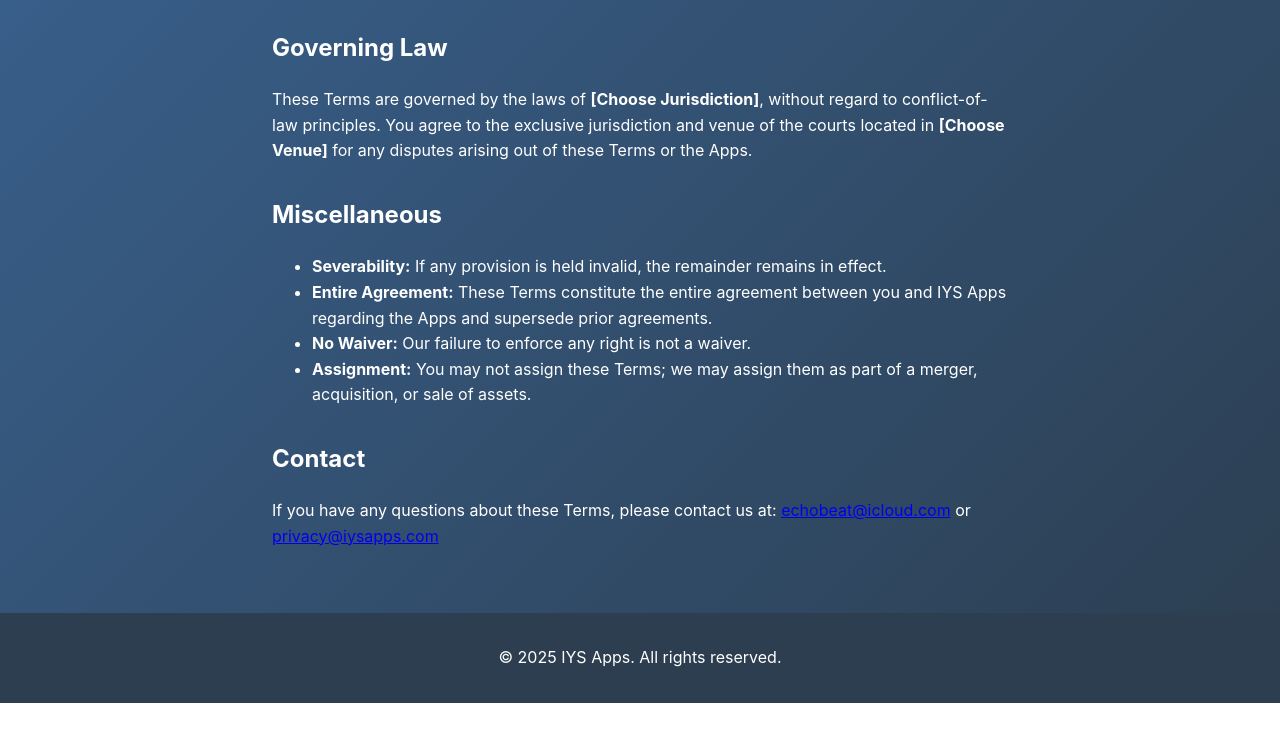
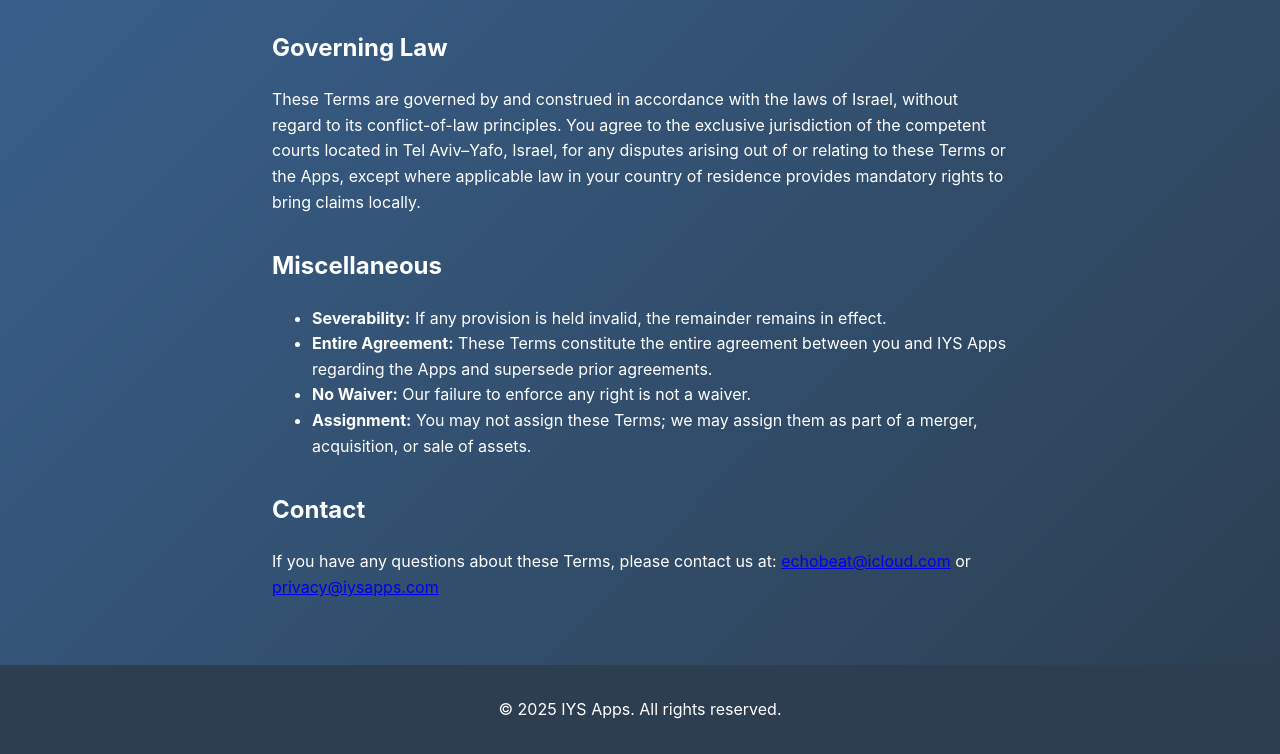
Before and after one commit to idansch/idansch.github.io, a plain HTML site: page terms.html in a window 1280 px wide. Shown: the part 3049-3803 px from the top of the page. Before the commit the page ends 3752 px from the top, so only its background shows below. Drawn offline with Linux system fonts and the light colour scheme.

Commit message:
updated governed law location details

```diff
--- a/terms.html
+++ b/terms.html
@@ -156,7 +156,7 @@
 
         <div class="terms-section">
             <h2>Governing Law</h2>
-            <p>These Terms are governed by the laws of <strong>[Choose Jurisdiction]</strong>, without regard to conflict-of-law principles. You agree to the exclusive jurisdiction and venue of the courts located in <strong>[Choose Venue]</strong> for any disputes arising out of these Terms or the Apps.</p>
+            <p>These Terms are governed by and construed in accordance with the laws of Israel, without regard to its conflict-of-law principles. You agree to the exclusive jurisdiction of the competent courts located in Tel Aviv–Yafo, Israel, for any disputes arising out of or relating to these Terms or the Apps, except where applicable law in your country of residence provides mandatory rights to bring claims locally.</p>
         </div>
 
         <div class="terms-section">
```
